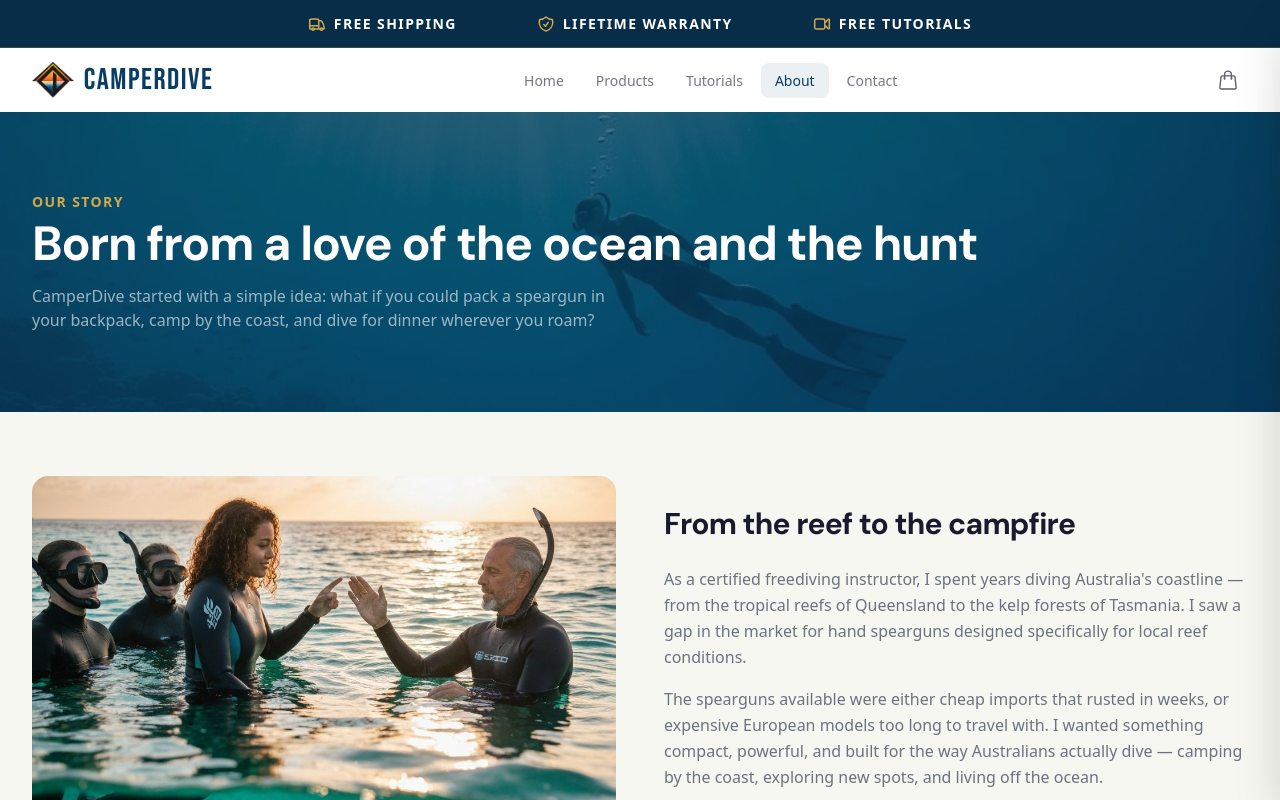
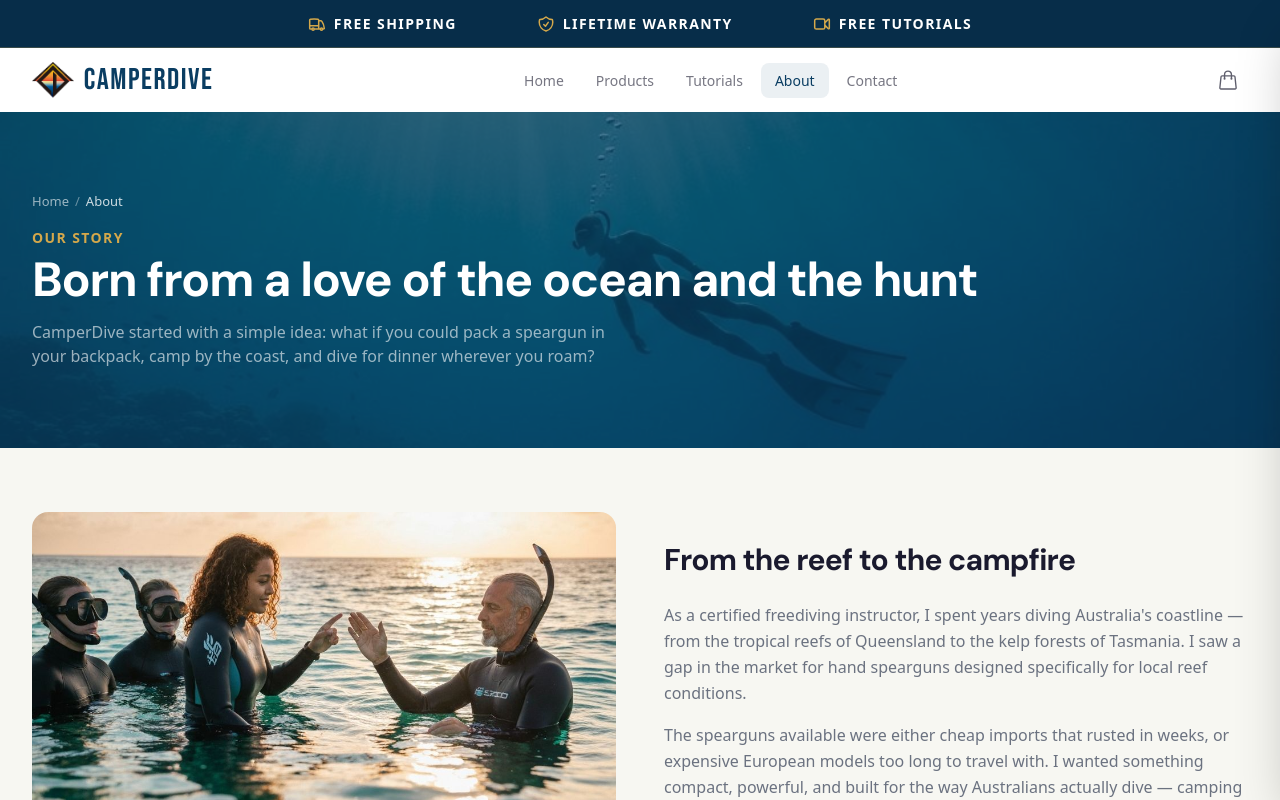
Before and after one commit to dmwcs/camper-dive, a Next.js app: page /about in a window 1280 px wide. Shown: the top 800 px of the page. Built offline with nearby package versions, Linux system fonts and the light colour scheme.

Commit message:
add mianbaoxie

```diff
--- a/app/(site)/about/page.tsx
+++ b/app/(site)/about/page.tsx
@@ -44,6 +44,10 @@ export default function AboutPage() {
         title="Born from a love of the ocean and the hunt"
         description="CamperDive started with a simple idea: what if you could pack a speargun in your backpack, camp by the coast, and dive for dinner wherever you roam?"
         backgroundImage="/images/hero-ocean.jpg"
+        breadcrumbs={[
+          { label: "Home", href: "/" },
+          { label: "About" },
+        ]}
       />
 
       {/* Founder Story */}
--- a/app/(site)/contact/page.tsx
+++ b/app/(site)/contact/page.tsx
@@ -32,6 +32,10 @@ export default function ContactPage() {
         title="Contact Us"
         description="Got a question about our spearguns, need help choosing the right size, or just want to chat? We'd love to hear from you."
         backgroundImage="/images/coral-reef.jpg"
+        breadcrumbs={[
+          { label: "Home", href: "/" },
+          { label: "Contact" },
+        ]}
       />
 
       <section className="py-12">
--- a/app/(site)/products/[slug]/page.tsx
+++ b/app/(site)/products/[slug]/page.tsx
@@ -81,11 +81,15 @@ export default async function ProductDetailPage({
       {/* ── Breadcrumb ── */}
       <div className="mx-auto max-w-7xl px-6 lg:px-8">
         <nav className="flex items-center gap-1.5 pt-6 text-[13px] text-slate-light sm:pt-8">
+          <Link href="/" className="transition-colors hover:text-ocean">
+            Home
+          </Link>
+          <span>/</span>
           <Link href="/products" className="transition-colors hover:text-ocean">
             Products
           </Link>
           <span>/</span>
-          <span className="text-slate">{product.category}</span>
+          <span className="text-slate">{product.name}</span>
         </nav>
       </div>
 
--- a/app/(site)/products/page.tsx
+++ b/app/(site)/products/page.tsx
@@ -60,6 +60,10 @@ export default async function ProductsPage({
         title="Products"
         description="Handheld spearguns and accessories designed for Australian reef conditions. Compact, powerful, and built to travel."
         backgroundImage="/images/spearfishing-reef.jpg"
+        breadcrumbs={[
+          { label: "Home", href: "/" },
+          { label: "Products" },
+        ]}
       />
       <Suspense fallback={<ProductsListSkeleton />}>
         <ProductsList
--- a/app/(site)/tutorials/[slug]/page.tsx
+++ b/app/(site)/tutorials/[slug]/page.tsx
@@ -72,11 +72,15 @@ export default async function TutorialDetailPage({
           <div className="relative px-5 pb-8 pt-6 sm:px-8 sm:pb-12 sm:pt-10 lg:px-12 lg:pb-14 lg:pt-12" data-sr>
             {/* Breadcrumb */}
             <nav className="flex items-center gap-1.5 text-[13px] text-white/70">
+              <Link href="/" className="transition-colors hover:text-white/90">
+                Home
+              </Link>
+              <span className="text-white/50">/</span>
               <Link href="/tutorials" className="transition-colors hover:text-white/90">
                 Tutorials
               </Link>
               <span className="text-white/50">/</span>
-              <span className="text-white/80">{tutorial.category}</span>
+              <span className="text-white/80">{tutorial.title}</span>
             </nav>
 
             {/* Category + meta row */}
--- a/app/(site)/tutorials/page.tsx
+++ b/app/(site)/tutorials/page.tsx
@@ -60,6 +60,10 @@ export default async function TutorialsPage({
         title="Tutorials & Guides"
         description="From speargun basics to abalone hunting — free tutorials by a certified freediving instructor. Watch, read, and get in the water."
         backgroundImage="/images/spearfishing-action.jpg"
+        breadcrumbs={[
+          { label: "Home", href: "/" },
+          { label: "Tutorials" },
+        ]}
       />
       <Suspense fallback={<TutorialsListSkeleton />}>
         <TutorialsList
--- a/components/ui/PageHeader.tsx
+++ b/components/ui/PageHeader.tsx
@@ -1,10 +1,17 @@
 import Image from "next/image";
+import Link from "next/link";
+
+interface BreadcrumbItem {
+  label: string;
+  href?: string;
+}
 
 interface PageHeaderProps {
   tagline: string;
   title: string;
   description: string;
   backgroundImage?: string;
+  breadcrumbs?: BreadcrumbItem[];
 }
 
 export function PageHeader({
@@ -12,6 +19,7 @@ export function PageHeader({
   title,
   description,
   backgroundImage,
+  breadcrumbs,
 }: PageHeaderProps) {
   return (
     <section className="relative overflow-hidden bg-ocean">
@@ -28,6 +36,22 @@ export function PageHeader({
         </div>
       )}
       <div className="relative mx-auto max-w-7xl px-6 py-16 lg:px-8 lg:py-20">
+        {breadcrumbs && breadcrumbs.length > 0 && (
+          <nav className="mb-4 flex items-center gap-1.5 text-[13px] text-white/60">
+            {breadcrumbs.map((item, i) => (
+              <span key={item.label} className="flex items-center gap-1.5">
+                {i > 0 && <span className="text-white/40">/</span>}
+                {item.href ? (
+                  <Link href={item.href} className="transition-colors hover:text-white/90">
+                    {item.label}
+                  </Link>
+                ) : (
+                  <span className="text-white/80">{item.label}</span>
+                )}
+              </span>
+            ))}
+          </nav>
+        )}
         <p className="text-sm font-semibold uppercase tracking-widest text-sand">
           {tagline}
         </p>
```
